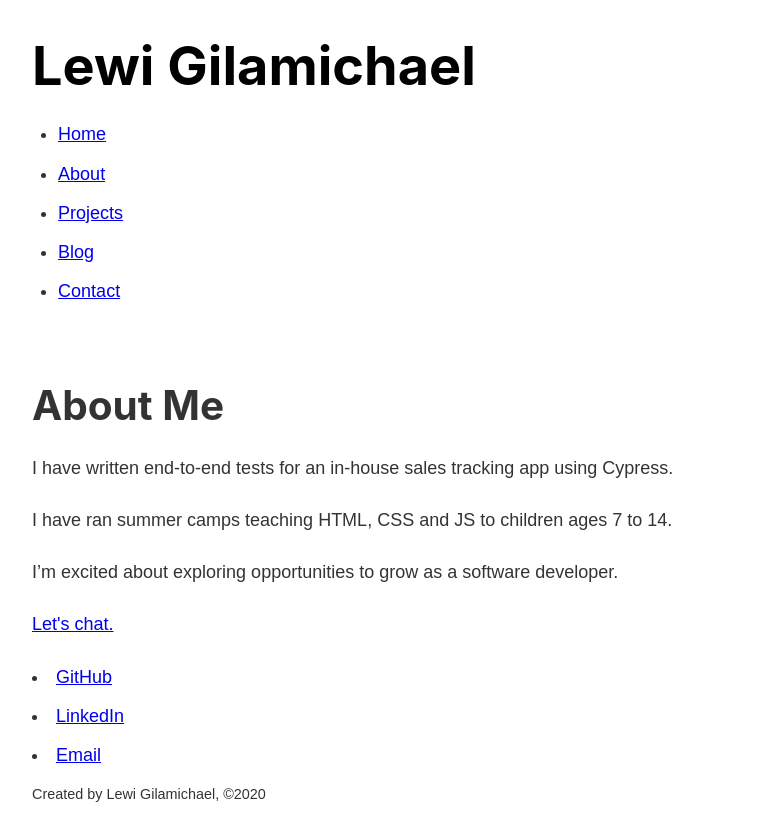
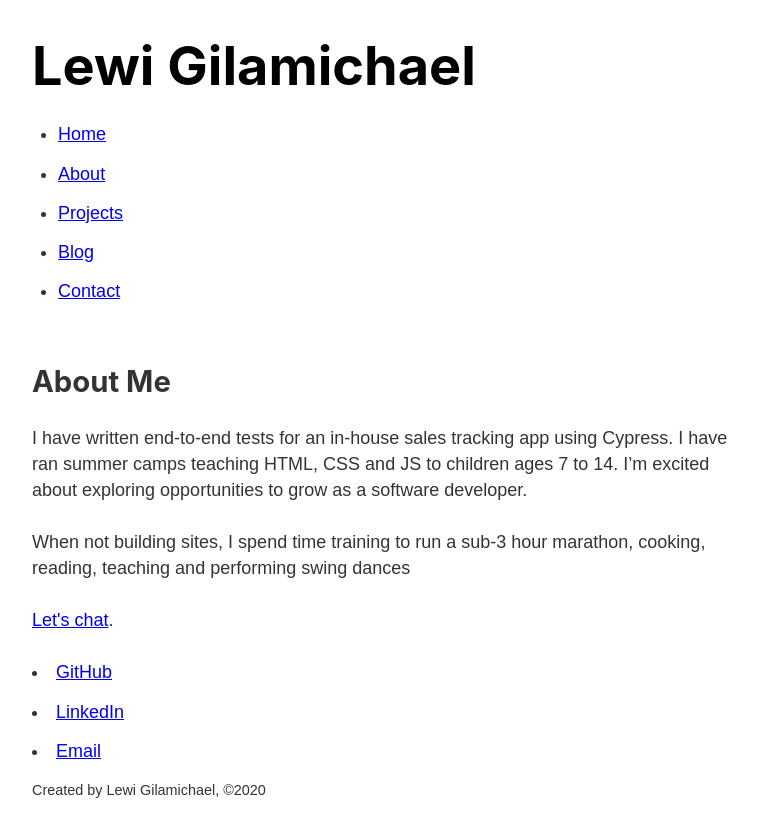
Before and after one commit to lewi-g/lewi.me, a Gatsby site: page /about in a window 1280 px wide. Shown: the whole page, without its empty margins (251-1009 px from the left). Built offline with nearby package versions, Linux system fonts and the light colour scheme; Gatsby itself is replaced by a stand-in of ours.

Commit message:
Adds image to home page and updates about page

```diff
--- a/src/components/header.module.scss
+++ b/src/components/header.module.scss
@@ -1,5 +1,5 @@
 .header {
-  padding: 1rem 0 3rem;
+  padding: 1rem 0 2rem;
 }
 
 .title {
--- a/src/pages/about.js
+++ b/src/pages/about.js
@@ -1,19 +1,19 @@
-import React from 'react'
+import React, { useState, useEffect } from 'react'
 import {Link} from 'gatsby'
 import Layout from '../components/layout'
-
 import Head from '../components/head'
-
 
 function AboutPage(){
   return (
     <Layout>
       <Head title="About"/>
-      <h1>About Me</h1>
-      <p>I have written end-to-end tests for an in-house sales tracking app using Cypress.</p>
-      <p>I have ran summer camps teaching HTML, CSS and JS to children ages 7 to 14.</p>
-      <p>I’m excited about exploring opportunities to grow as a software developer.</p>
-      <p> <Link to="/contact">Let's chat.</Link></p>
+      <section id="basics">
+        <h2>About Me</h2>
+        <p>I have written end-to-end tests for an in-house sales tracking app using Cypress. I have ran summer camps teaching HTML, CSS and JS to children ages 7 to 14.
+         I’m excited about exploring opportunities to grow as a software developer.</p>
+        <p>When not building sites, I spend time training to run a sub-3 hour marathon, cooking, reading, teaching and performing swing dances</p>
+        <p> <Link to="/contact">Let's chat</Link>.</p>
+      </section>
     </Layout>
   )
 }
```
Also changed, not shown: src/pages/index.js (+13 -0 lines).
